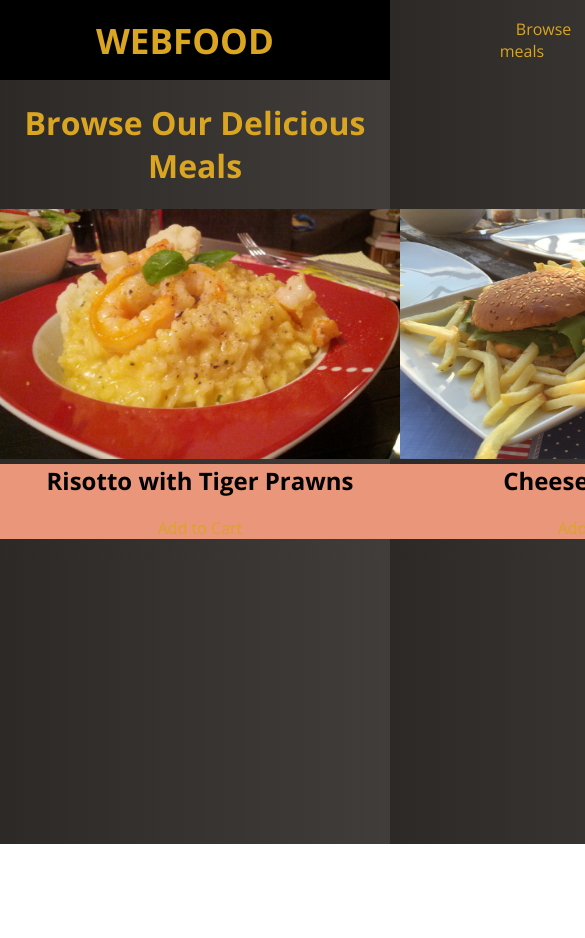
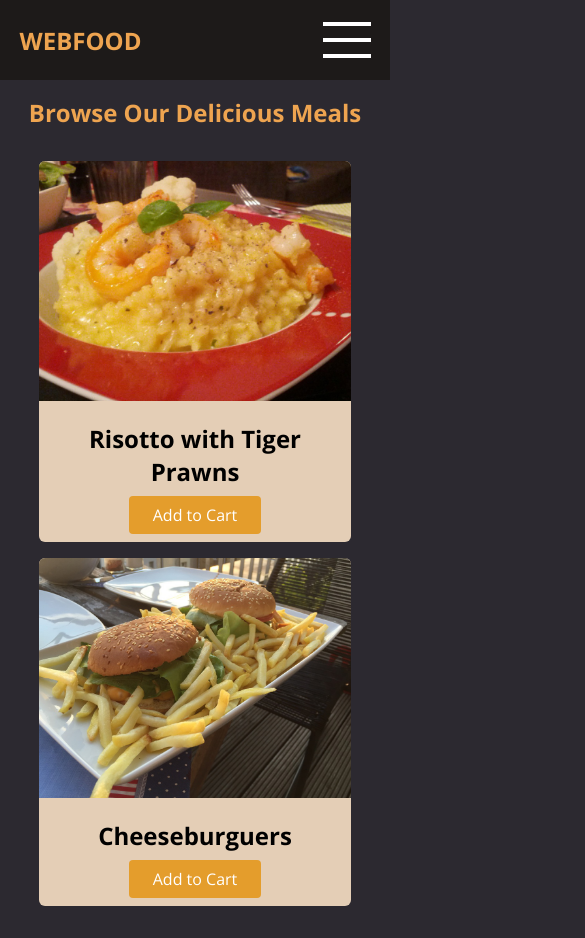
Before and after one commit to TioYureD2/web-dev-github, a plain HTML site: page webfood/index.html in a window 390 px wide. Shown: the top 938 px of the page, 585 px wide, since content can reach past the window. Before the commit the page ends 844 px from the top, so only its background shows below. Drawn offline with nearby package versions, Linux system fonts and the light colour scheme.

Commit message:
finished the project and made the site responsive

```diff
--- a/webfood/css/shared.css
+++ b/webfood/css/shared.css
@@ -1,78 +1,143 @@
-body {
-  font-family: "Open Sans", sans-serif;
+body{
+  font-family: "Open Sans", sans-sefif;
   margin: 0;
-  background: linear-gradient(90deg, rgb(44, 41, 38), rgb(64, 61, 58));
+  background-color: rgb(44, 41, 48);
 }
-main{
-    text-align: center
+a{
+  text-decoration: none;
 }
-header {
-  background-color: black;
+#main-header{
+  height: 5rem;
+  display: flex;
+  justify-content: space-between;
+  align-items: center;
+  background-color: rgb(29,26,25);
+  padding: 0 5%;
+}
+#logo{
+  font-size: 1.5rem;
+  font-weight: bold;
+  color: rgb(238,164,80);
+  text-transform: uppercase;
+}
+.menu-btn {
+  display: none;
+  flex-direction: column;
+  justify-content: space-around;
+  width: 3rem;
+  height: 3rem;
+}
+.menu-btn span{
+  width: 100%;
+  height: 0.25rem;
+  background-color: white;
+}
+#main-header ul{
+  list-style: none;
+  display: flex;
+  margin: 0;
+  padding: 0;
+}
+#main-header li{
+  margin: 0 1rem;
+}
+#main-header nav a{
+  color: rgb(185,131,31);
+  font-size: 1.25rem;
+}
+#main-header nav a:hover{
+  color: rgb(228,163,44);
+}
+#side-drawer{
+  width: 100%;
+  height: 100%;
+  background-color:rgb(29,26,27);
+  position: fixed;
+  top: 0;
+  left: 0;
+  display: none;
+}
+#side-drawer:target{
+  display: block;
+}
+#side-drawer header{
+  height: 5rem;
+  display: flex;
+  justify-content: flex-end;
+  align-items: center;
+  padding: 0 5%;
+}
+#side-drawer ul{
+  list-style: none;
+  display: flex;
+  flex-direction: column;
+  align-items: center;
+  margin: 0;
+  padding: 4rem 1rem;
+}
+#side-drawer li{
+  margin: 1rem 0;
+}
+#side-drawer a{
+  color: rgb(253,239,213);
+  font-size: 2rem;
+}
+main h1{
+  text-align: center;
+  color: rgb(238,164,80);
+  font-size: 3rem;
+}
+#latest-products{
+  width: 80%;
+  margin: 2rem auto;
+}
+#latest-products ul{
+  display: grid;
+  grid-template-columns: 1fr 1fr;
+  gap: 1rem;
+  list-style: none;
+  padding: 0;
   margin: 0;
 }
-h1{
-    color: goldenrod
+.food-items{
+  background-color: rgb(228,206,182);
+  border-radius: 6px;
+  overflow: hidden;
 }
-header nav ul {
-  display: flex;
-  margin: 0 80px;
+.food-items img{
+  height: 15rem;
+  width: 100%;
+  object-fit: cover;
 }
-header nav ul li {
-  list-style: none;
-  padding: 0 10px;
-}
-header nav ul li a{
-    color: goldenrod;
-    padding: 5px 12px;
-}
-a {
-  text-decoration: none;
-  color: goldenrod;
-}
-#main-header {
-  height: 80px;
-  display: flex;
-  justify-content: space-between;
-  margin: auto;
-  align-items: center;
-}
-#main-header a {
-  color: goldenrod;
-  padding: 4px 16px;
-  border-radius: 5px;
-}
-#main-header a:hover{
-    color: black;
-    background-color: goldenrod;
-}
-#logo{
-    font-size:35px;
-    margin: 0 80px;
-    text-transform: uppercase;
-    font-weight: 700;
-}
-#logo:hover{
-    color: goldenrod;
-}
-#main-header #logo:hover{
-    color: goldenrod;
-}
-section ul{
-    display: flex;
-    justify-content: space-around;
-    grid-template-columns: 50% 50%;
-    list-style: none;
-    padding: 0;
-}
-section ul img{
-    width: 400px;
-    height: 250px;
-    margin-bottom: 0;
-}
-h2{
-    margin-top: 0;
+.food-item-content{
+  padding: 1rem;
+  text-align: center;
 }
 
-.food-item-content{
-    background: darksalmon;
+.food-item-content h2{
+  margin: 0 0 1rem 0;
 }
+.button{
+  background-color: rgb(228,157,44);
+  color: white;
+  border-radius: 4px;
+  padding: 0.5rem 1.5rem;
+}
+.button:hover{
+  background-color: rgb(221,134,33);
+}
+
+@media (max-width: 48rem) {
+  #main-header nav {
+    display: none;
+  }
+  .menu-btn {
+    display: flex;
+  }
+  main h1 {
+    font-size: 1.5rem;
+  }
+  #latest-products ul {
+    grid-template-columns: 100%;
+  }
+}
--- a/webfood/index.html
+++ b/webfood/index.html
@@ -19,33 +19,57 @@
       <nav>
         <ul>
           <li>
-            <a href="">Browse meals</a>
+            <a href="index.html">Browse meals</a>
           </li>
           <li>
-            <a href="">My Orders</a>
+            <a href="index.html">My Orders</a>
           </li>
         </ul>
       </nav>
+      <a href="#side-drawer" class="menu-btn">
+        <span></span>
+        <span></span>
+        <span></span>
+      </a>
     </header>
+    <aside id="side-drawer">
+        <header>
+          <a href="#" class="menu-btn">
+            <span></span>
+            <span></span>
+            <span></span>
+          </a>
+        </header>
+        <nav>
+          <ul>
+            <li>
+              <a href="index.html">Browse meals</a>
+            </li>
+            <li>
+              <a href="index.html">My Orders</a>
+            </li>
+          </ul>
+      </nav>
+    </aside>
     <main>
       <h1>Browse Our Delicious Meals</h1>
-      <section id=" id="latest-products"">
+      <section id="latest-products">
         <ul>
           <li class="food-items">
             <article>
                 <img src="assets/risotto.jpg" alt="Delicious risotto with tiger prawns">
                 <div class="food-item-content">
                     <h2>Risotto with Tiger Prawns</h2>
-                    <a href="" class="button">Add to Cart</a>
+                    <a href="index.html" class="button">Add to Cart</a>
                 </div>
             </article>
           </li>
           <li class="food-items">
             <article>
-                <img src="assets/cheeseburgers.jpg" alt="Cheeseburguers with fries ">
+                <img src="assets/cheeseburgers.jpg" alt="Cheeseburguers with fries">
                 <div class="food-item-content">
                     <h2>Cheeseburguers</h2>
-                    <a href="" class="button">Add to Cart</a>
+                    <a href="index.html" class="button">Add to Cart</a>
                 </div>
             </article>
           </li>
```
